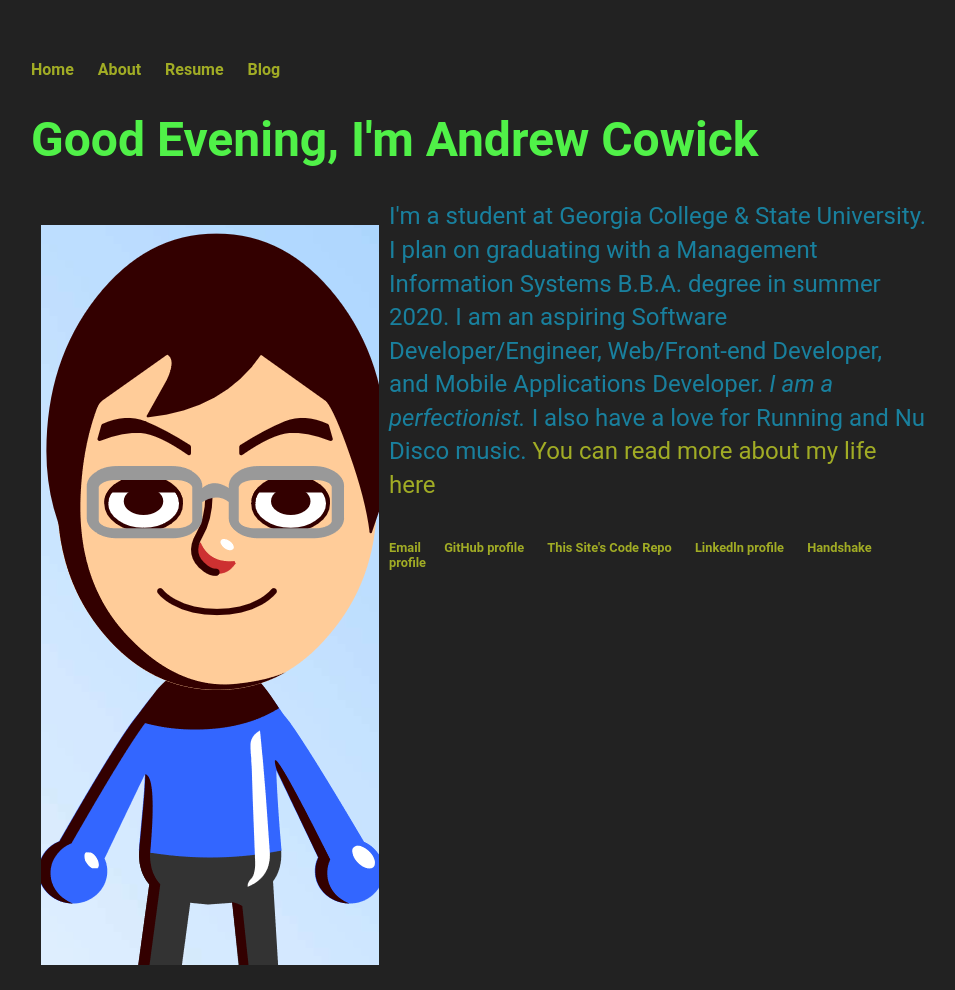
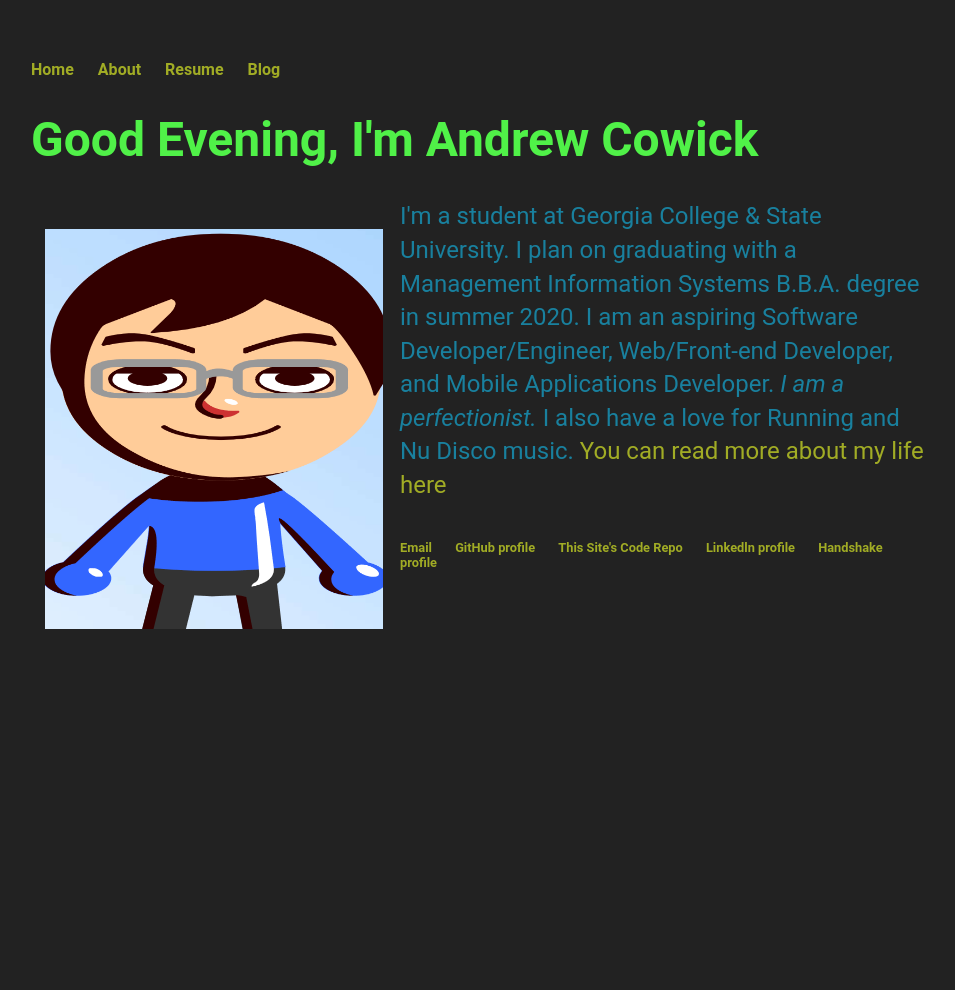
Before and after one commit to acow19/acow19.github.io, a Jekyll site: the page built from index.html, in a window 1280 px wide. Shown: the whole page, without its empty margins (161-1116 px from the left). Built offline with Jekyll 4.4.1, drawn with Linux system fonts in a browser that asks for light colours; after the commit the page ends 900 px from its top, so only the background shows below that.

Commit message:
Attempt to change size of the image and add padding to it.

```diff
--- a/css/main.css
+++ b/css/main.css
@@ -69,4 +69,5 @@
 img {
     display: inline-block;
     margin: 25px 10px;
+    padding: 4px 7px 2px 4px;
 }
--- a/index.html
+++ b/index.html
@@ -19,7 +19,7 @@
             }
             document.write('<h1>' + greeting + " " + "I'm Andrew Cowick" + '</h1>');
         </script>
-        <img src="Me As A Mii.PNG" alt="Me As A Mii" align="left" />
+        <img src="Me As A Mii.PNG" alt="Me As A Mii" width="338" height="400" align="left" />
         <p>
             I'm a student at Georgia College & State University. I plan on graduating with a Management Information Systems B.B.A. degree in summer 2020.
             I am an aspiring Software Developer/Engineer, Web/Front-end Developer, and Mobile Applications Developer.
```
